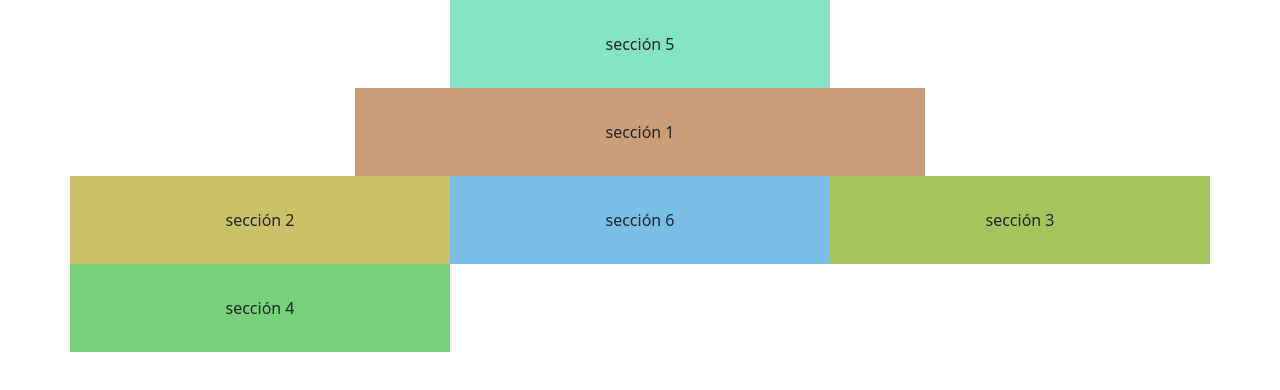
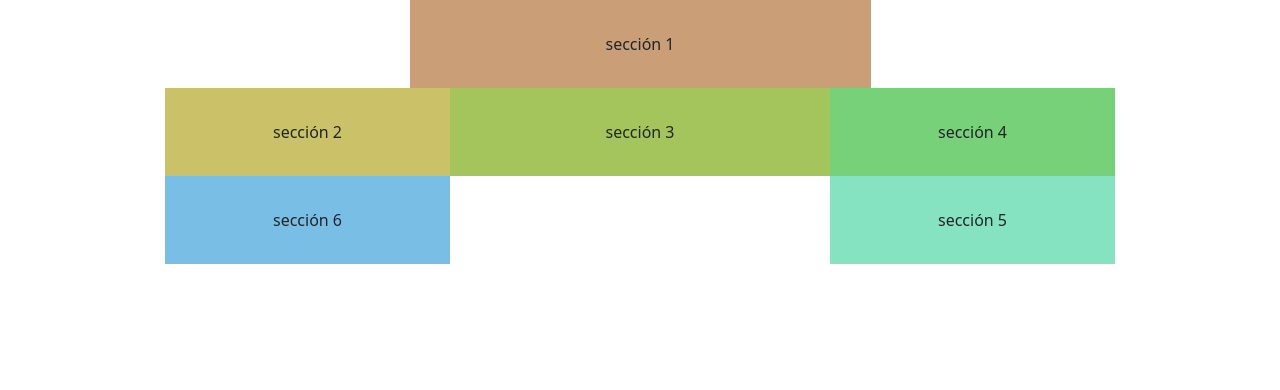
Before and after one commit to Mateo-Benitez/plataformas-moviles-entregas, a plain HTML site: page tp-6/layout-3.html in a window 1280 px wide. Drawn offline with nearby package versions, Linux system fonts and the light colour scheme.

Commit message:
Update layout-3.html

```diff
--- a/tp-6/layout-3.html
+++ b/tp-6/layout-3.html
@@ -4,51 +4,72 @@
     <meta charset="UTF-8">
     <meta http-equiv="X-UA-Compatible" content="IE=edge">
     <meta name="viewport" content="width=device-width, initial-scale=1.0">
+
     <title>Layout 3</title>
-  <link href="https://cdn.jsdelivr.net/npm/bootstrap@5.3.0/dist/css/bootstrap.min.css" rel="stylesheet">
+
+    <link href="https://cdn.jsdelivr.net/npm/bootstrap@5.3.8/dist/css/bootstrap.min.css" rel="stylesheet" integrity="sha384-sRIl4kxILFvY47J16cr9ZwB07vP4J8+LH7qKQnuqkuIAvNWLzeN8tE5YBujZqJLB" crossorigin="anonymous">
+
     <style>
-    .content { padding: 2em 0.5em; text-align: center; }
-    .s1 { background-color: #ca9f77; }
-    .s2 { background-color: #cbc168; }
-    .s3 { background-color: #a3c55b; }
-    .s4 { background-color: #76d179; }
-    .s5 { background-color: #85e3c1; }
-    .s6 { background-color: #79bfe5; }
+        .content {
+            padding: 2em 0.5em;
+            text-align: center;
+        }
+
+        .s1 {background-color: #ca9f77;}
+        .s2 {background-color: #cbc168;}
+        .s3 {background-color: #a3c55b;}
+        .s4 {background-color: #76d179;}
+        .s5 {background-color: #85e3c1;}
+        .s6 {background-color: #79bfe5;}
     </style>
 </head>
+
 <body>
 
     <div class="container-sm g-0">
-    <div class="row g-0">
 
-      <div class="col-12 col-sm-6 col-md-6 offset-sm-3 offset-md-3 order-1">
+        <div class="row justify-content-center ">
+
+            <div class="col-12 col-sm-6 col-lg-5 ">
                 <div class="content s1">sección 1</div>
             </div>
 
-      <div class="col-12 col-sm-4 col-md-4 order-2 order-sm-3 order-md-4">
+            </div>
+
+        <div class="row g-0 justify-content-center">
+
+            <div class="col-12 col-md-4 col-lg-3 order-3 order-lg-1 ">
+                <div class="content s2">sección 2</div>
+            </div>
+
+            <div class="col-12 col-md-4 col-lg-4 order-2 order-lg-3">
+                <div class="content s3">sección 3</div>
+            </div>
+
+            <div class="col-12  col-md-4 col-lg-3 order-1 order-lg-4">
                 <div class="content s4">sección 4</div>
             </div>
 
-      <div class="col-12 col-sm-4 col-md-4 order-3 order-sm-4 order-md-3">
-        <div class="content s3">sección 3</div>
         </div>
 
-      <div class="col-12 col-sm-4 col-md-4 order-4 order-sm-5 order-md-2">
-        <div class="content s2">sección 2</div>
+            <div class="row g-0 justify-content-center">
+
+            <div class="col-6 col-md-6 col-lg-3 d-none d-sm-block order-1 order-lg-3">
+                <div class="content s5">sección 5</div>
             </div>
 
-      <div class="col-12 col-sm-6 col-md-4 order-5 order-sm-2 order-md-6">
+                     <div class="d-none d-lg-block col-lg-4 order-2"></div>
+
+            <div class="col-12 col-md-6 col-lg-3 order-3 order-lg-1">
                 <div class="content s6">sección 6</div>
             </div>
 
-
-      <div class="d-none d-md-block col-md-4 order-md-7"></div>
-
-      <div class="col-12 col-sm-6 col-md-4 order-6 order-md-8">
-        <div class="content s5">sección 5</div>
         </div>
 
     </div>
-  </div>
+
+
+    <script src="https://cdn.jsdelivr.net/npm/bootstrap@5.3.8/dist/js/bootstrap.bundle.min.js" integrity="sha384-pzjw5bZW4twKXO1Hl89dXh6D10r5d7l7k6YvH3y5p2q2q2q2q2q2q2q2q2q2q2q2q2q2q2q2q2q2q2q2q2q2q2q2q2q2q2q2q2q2q2q2q2q2q2q2q2q2q2q2q2q2q2q２" crossorigin="anonymous"></script>
+
 </body>
 </html>
```
Lines whose indentation alone changed are shown as unchanged.
